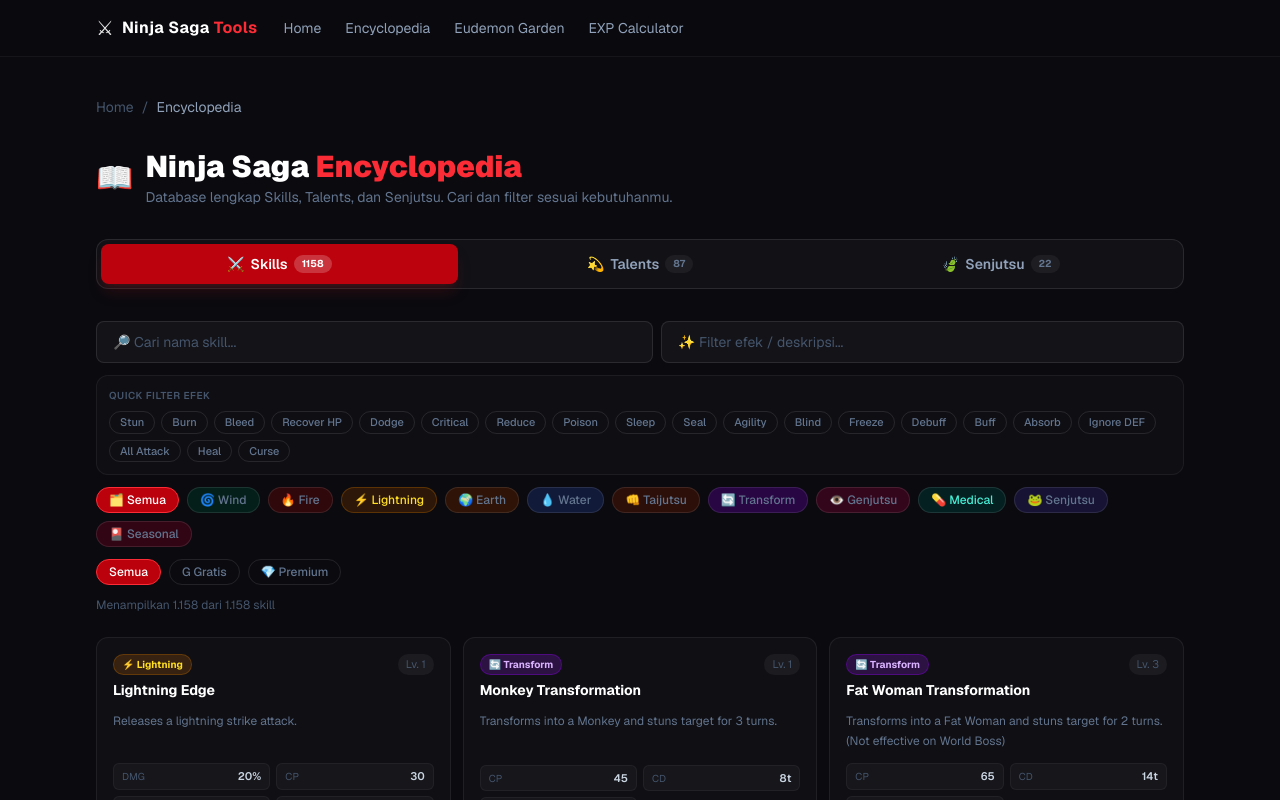
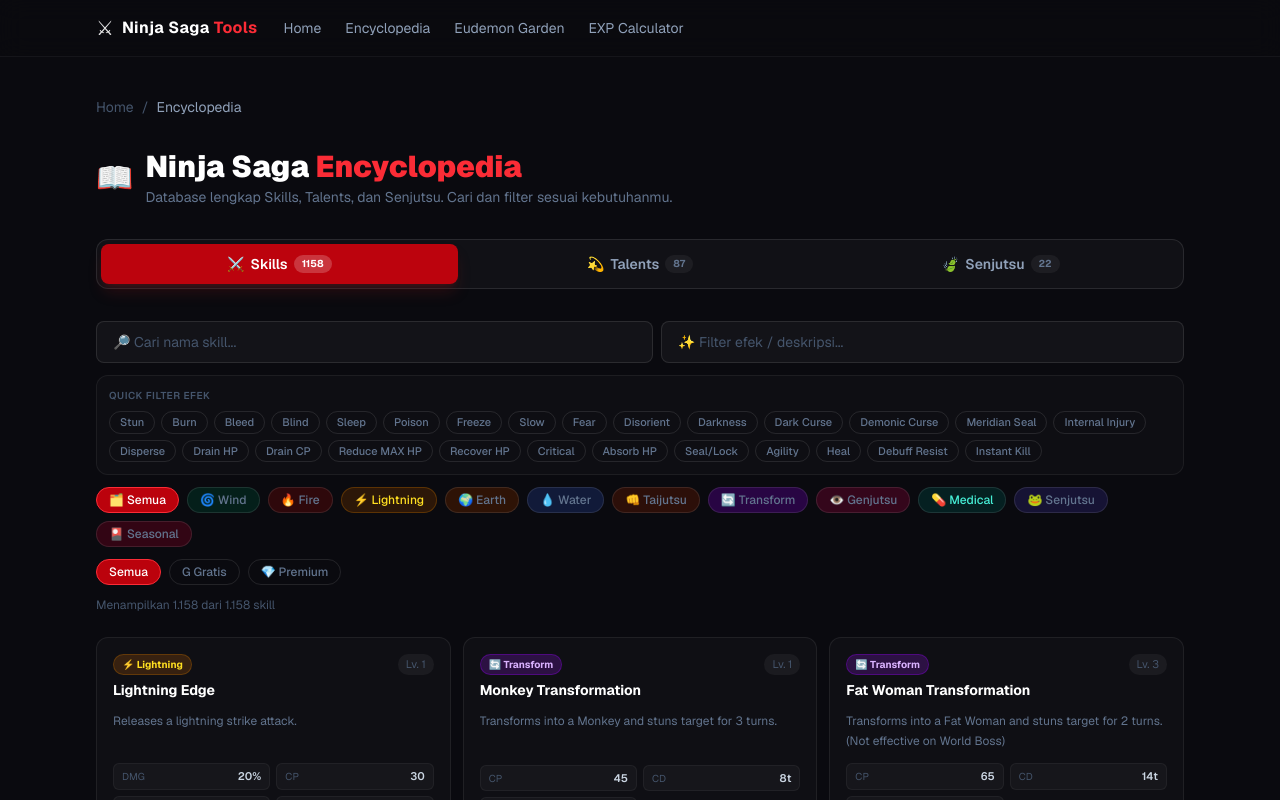
Before and after one commit to xfwil/ninja-saga-tools, a Next.js app: page /nextjs-github-pages/tools/encyclopedia in a window 1280 px wide. Shown: the top 800 px of the page. Built offline with nearby package versions, Linux system fonts and the light colour scheme.

Commit message:
feat(update): column efek

```diff
--- a/src/components/Encyclopedia.tsx
+++ b/src/components/Encyclopedia.tsx
@@ -196,27 +196,35 @@
 // ─── Effect quick-tags ────────────────────────────────────────────────────────
 
 const EFFECT_TAGS = [
-  { label: "Stun",          keyword: "stun" },
-  { label: "Burn",          keyword: "burn" },
-  { label: "Bleed",         keyword: "bleed" },
-  { label: "Recover HP",    keyword: "recover" },
-  { label: "Dodge",         keyword: "dodge" },
-  { label: "Critical",      keyword: "critical" },
-  { label: "Reduce",        keyword: "reduce" },
-  { label: "Poison",        keyword: "poison" },
-  { label: "Sleep",         keyword: "sleep" },
-  { label: "Seal",          keyword: "seal" },
-  { label: "Agility",       keyword: "agility" },
-  { label: "Blind",         keyword: "blind" },
-  { label: "Freeze",        keyword: "freeze" },
-  { label: "Debuff",        keyword: "debuff" },
-  { label: "Buff",          keyword: "buff" },
-  { label: "Absorb",        keyword: "absorb" },
-  { label: "Ignore DEF",    keyword: "ignore defense" },
-  { label: "All Attack",    keyword: "all attack" },
-  { label: "Heal",          keyword: "heal" },
-  { label: "Curse",         keyword: "curse" },
-];
+  { label: "Stun",            keyword: "stun" },
+  { label: "Burn",            keyword: "burn" },
+  { label: "Bleed",           keyword: "bleed" },
+  { label: "Blind",           keyword: "blind" },
+  { label: "Sleep",           keyword: "sleep" },
+  { label: "Poison",          keyword: "poison" },
+  { label: "Freeze",          keyword: "frozen" },
+  { label: "Slow",            keyword: "slow" },
+  { label: "Fear",            keyword: "fear" },
+  { label: "Disorient",       keyword: "disorient" },
+  { label: "Darkness",        keyword: "darkness" },
+  { label: "Dark Curse",      keyword: "dark curse" },
+  { label: "Demonic Curse",   keyword: "demonic curse" },
+  { label: "Meridian Seal",   keyword: "meridian seal" },
+  { label: "Internal Injury", keyword: "internal injury" },
+  { label: "Disperse",        keyword: "disperse" },
+  { label: "Drain HP",        keyword: "drain hp" },
+  { label: "Drain CP",        keyword: "drain cp" },
+  { label: "Reduce MAX HP",   keyword: "reduce max hp" },
+  { label: "Reduce MAX HP",   keyword: "insta reduce max hp" },
+  { label: "Recover HP",      keyword: "recover hp" },
+  { label: "Critical",        keyword: "critical" },
+  { label: "Absorb HP",       keyword: "absorb hp" },
+  { label: "Seal/Lock",       keyword: "seal" },
+  { label: "Agility",         keyword: "agility" },
+  { label: "Heal",            keyword: "heal" },
+  { label: "Debuff Resist",   keyword: "debuff resist" },
+  { label: "Instant Kill",    keyword: "instant kill" },
+].filter((tag, idx, arr) => arr.findIndex(t => t.label === tag.label) === idx);
 
 // ─── Skill effects lookup ─────────────────────────────────────────────────────
 
@@ -224,12 +232,24 @@
   (skillEffectsJson as SkillEffectRecord[]).map((e) => [e.skill_id, e.skill_effect ?? []])
 );
 
+/** Returns true if any effect of this skill matches the query string. */
+function effectMatchesQuery(skillId: string, query: string): boolean {
+  const fxList = SKILL_EFFECTS_MAP[skillId] ?? [];
+  const q = query.toLowerCase();
+  return fxList.some((fx) => {
+    const name = (fx.effect_name ?? "").toLowerCase();
+    const key  = (fx.effect ?? "").toLowerCase().replace(/_/g, " ");
+    return name.includes(q) || key.includes(q);
+  });
+}
+
 // ─── Skill Detail Modal ───────────────────────────────────────────────────────
 
-function SkillModal({ skill, onClose }: { skill: Skill; onClose: () => void }) {
+function SkillModal({ skill, onClose, highlight = "" }: { skill: Skill; onClose: () => void; highlight?: string }) {
   const typeInfo = SKILL_TYPE_MAP[skill.type] ?? { label: `Type ${skill.type}`, icon: "❓", badge: "bg-slate-800/40 border-slate-600/40 text-slate-400" };
   const seasonNum = getSeasonNumber(skill.name);
   const effects = SKILL_EFFECTS_MAP[skill.id] ?? [];
+  const hlLower = highlight.toLowerCase();
 
   useEffect(() => {
     const handler = (e: KeyboardEvent) => { if (e.key === "Escape") onClose(); };
@@ -331,18 +351,37 @@
               <div className="flex flex-col gap-2">
                 {effects.map((entry, i) => {
                   const { name, detail } = formatEffect(entry);
+                  const nameKey  = (entry.effect_name ?? "").toLowerCase();
+                  const effectKey = (entry.effect ?? "").toLowerCase().replace(/_/g, " ");
+                  const isMatched = hlLower && (nameKey.includes(hlLower) || effectKey.includes(hlLower));
                   return (
-                    <div key={i} className={`flex items-start justify-between gap-3 rounded-lg border px-3 py-2 ${effectColor(entry)}`}>
+                    <div
+                      key={i}
+                      className={`flex items-start justify-between gap-3 rounded-lg border px-3 py-2 transition-all ${
+                        isMatched
+                          ? "border-violet-500/60 bg-violet-950/40 ring-1 ring-violet-500/20"
+                          : effectColor(entry)
+                      }`}
+                    >
                       <div className="flex items-center gap-2 min-w-0">
-                        <span className="text-xs font-semibold truncate">{name}</span>
-                        {entry.type && (
+                        <span className={`text-xs font-semibold truncate ${isMatched ? "text-violet-200" : ""}`}>
+                          {name}
+                        </span>
+                        {isMatched && (
+                          <span className="shrink-0 text-[9px] font-bold text-violet-400 bg-violet-900/40 border border-violet-700/40 rounded px-1">
+                            match
+                          </span>
+                        )}
+                        {entry.type && !isMatched && (
                           <span className="shrink-0 text-[10px] opacity-60 font-medium">
                             {entry.type === "Buff" ? "Buff" : entry.type === "Debuff" ? "Debuff" : entry.type}
                           </span>
                         )}
                       </div>
                       {detail && (
-                        <span className="shrink-0 text-[11px] opacity-80 text-right">{detail}</span>
+                        <span className={`shrink-0 text-[11px] text-right ${isMatched ? "text-violet-300 opacity-100" : "opacity-80"}`}>
+                          {detail}
+                        </span>
                       )}
                     </div>
                   );
@@ -416,7 +455,11 @@
     const eq = effectSearch.toLowerCase();
     return skills.filter((s) => {
       if (nq && !s.name.toLowerCase().includes(nq)) return false;
-      if (eq && !s.description.toLowerCase().includes(eq)) return false;
+      if (eq) {
+        const inDesc   = s.description.toLowerCase().includes(eq);
+        const inEffect = effectMatchesQuery(s.id, eq);
+        if (!inDesc && !inEffect) return false;
+      }
       if (isSeasonal_filter) {
         if (!isSeasonal(s.name)) return false;
         if (seasonFilter !== "all" && getSeasonNumber(s.name) !== seasonFilter) return false;
@@ -486,7 +529,7 @@
               const active = effectSearch === keyword;
               return (
                 <button
-                  key={keyword}
+                  key={label}
                   onClick={() => handleEffectTag(keyword)}
                   className={`rounded-full px-2.5 py-0.5 text-[11px] font-medium border transition-all ${
                     active
@@ -594,7 +637,7 @@
 
       {/* Detail Modal */}
       {selectedSkill && (
-        <SkillModal skill={selectedSkill} onClose={() => setSelectedSkill(null)} />
+        <SkillModal skill={selectedSkill} onClose={() => setSelectedSkill(null)} highlight={effectSearch} />
       )}
     </div>
   );
@@ -618,7 +661,10 @@
 function SkillCard({ skill, highlight = "", onSelect }: { skill: Skill; highlight?: string; onSelect?: (s: Skill) => void }) {
   const typeInfo = SKILL_TYPE_MAP[skill.type] ?? { label: `Type ${skill.type}`, icon: "❓", badge: "bg-slate-800/40 border-slate-600/40 text-slate-400" };
   const seasonNum = getSeasonNumber(skill.name);
-  const hasHighlight = highlight && skill.description.toLowerCase().includes(highlight.toLowerCase());
+  const hlLower = highlight.toLowerCase();
+  const matchDesc   = !!highlight && skill.description.toLowerCase().includes(hlLower);
+  const matchEffect = !!highlight && effectMatchesQuery(skill.id, hlLower);
+  const hasHighlight = matchDesc || matchEffect;
 
   return (
     <div
@@ -658,9 +704,16 @@
         </div>
       </div>
 
+      {/* Effect-match badge */}
+      {matchEffect && !matchDesc && (
+        <span className="inline-flex items-center gap-1 self-start rounded-full border border-violet-700/40 bg-violet-950/30 px-2 py-0.5 text-[10px] font-semibold text-violet-300">
+          ✦ match di efek
+        </span>
+      )}
+
       {/* Description */}
-      <p className={`text-xs text-slate-500 leading-relaxed line-clamp-2`}>
-        {highlightText(skill.description, highlight)}
+      <p className="text-xs text-slate-500 leading-relaxed line-clamp-2">
+        {highlightText(skill.description, matchDesc ? highlight : "")}
       </p>
 
       {/* Stats */}
```
